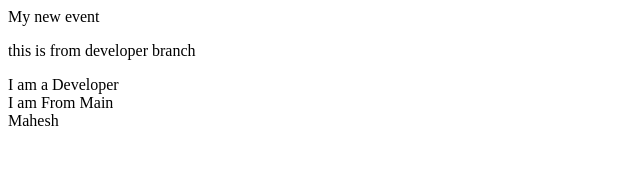
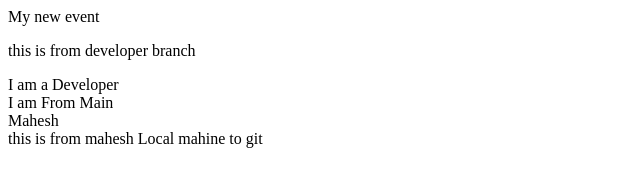
Before and after one commit to mahesht-mrk/Event-Management-Project-Repo, a plain HTML site: page index.html in a window 1280 px wide. Shown: the whole page, without its empty margins (0-640 px from the left). Drawn offline with Linux system fonts and the light colour scheme.

Commit message:
This is add by mahesh

```diff
--- a/index.html
+++ b/index.html
@@ -4,3 +4,6 @@
 <div> I am From Main</div>
 
 <div> Mahesh </div>
+<div>
+    this is from mahesh Local mahine to git
+</div>
```
